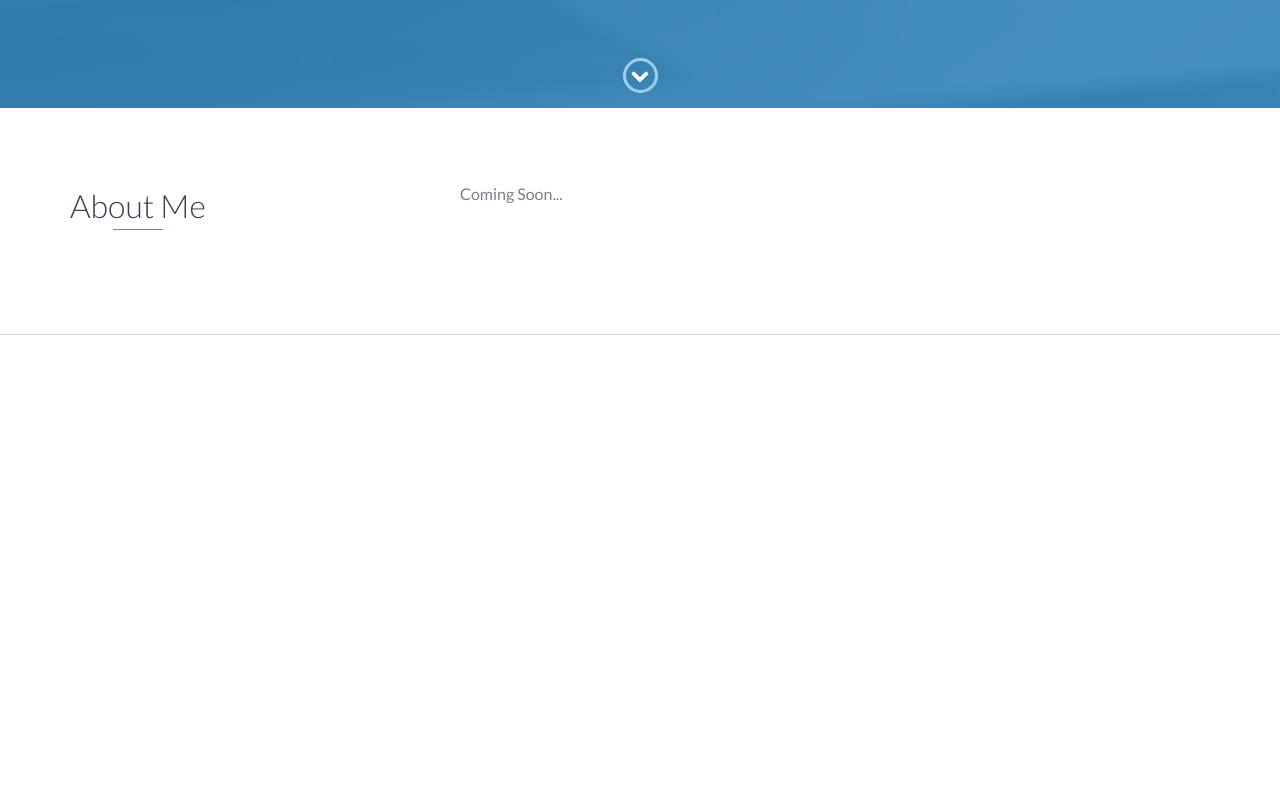
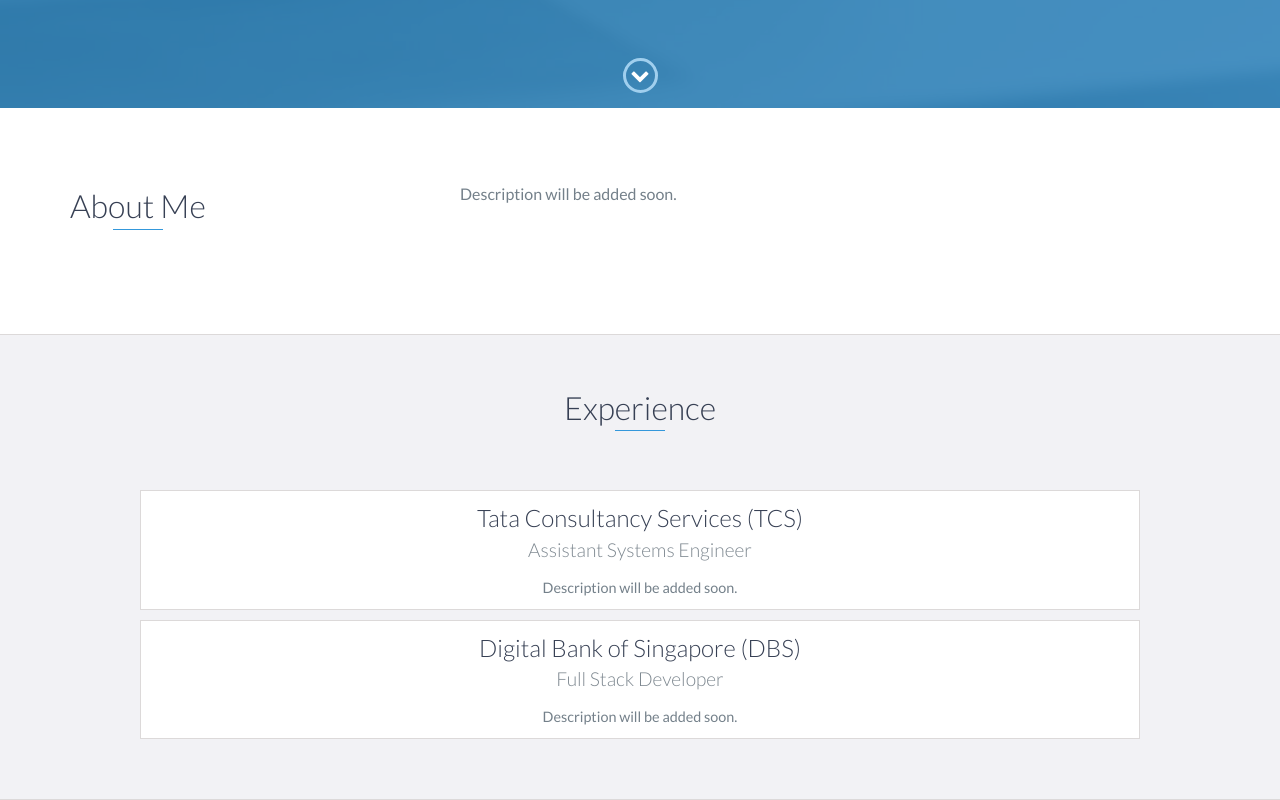
Before and after one commit to Turing551/Turing551.github.io, a website: page index.html in a window 1280 px wide. Shown: the part 692-1492 px from the top of the page. Before the commit the page ends 1027 px from the top, so only its background shows below. Drawn offline with Linux system fonts and the light colour scheme.

Commit message:
Added Experience Section 1.0.5

```diff
--- a/index.html
+++ b/index.html
@@ -1,7 +1,7 @@
 <!--
     Title: Ashok Portfolio
-    Version: 1.0.4
-    Last Change: 05/06/2019
+    Version: 1.0.5
+    Last Change: 06/06/2019
     Author: Ashok Knv
     Repo: https://github.com/Turing551/Turing551.github.io
 
@@ -82,12 +82,35 @@
                                 </div>
                                 <div class="col-md-8">
                                     <p>
-                                        Coming Soon...
+                                       Description will be added soon.
                                     </p>
                                 </div>
                             </div>
                         </div>
                     </div>
                     <!-- End #about -->
+
+                    <div id="experience" class="background-alt">
+                            <h2 class="heading">Experience</h2>
+                            <div id="experience-timeline">
+                                <div data-date="September 2015 – September 2016">
+                                    <h3>Tata Consultancy Services (TCS)</h3>
+                                    <h4>Assistant Systems Engineer</h4>
+                                    <p>
+                                        Description will be added soon.
+                                    </p>
+                                </div>
+
+                                <div data-date="September 2015 – September 2016">
+                                    <h3>Digital Bank of Singapore (DBS)</h3>
+                                    <h4>Full Stack Developer</h4>
+                                    <p>
+                                        Description will be added soon.
+                                    </p>
+                                </div>
+                            </div>
+                        </div>
+                        <!-- End #experience -->
+
 </body>
 </html>
```
